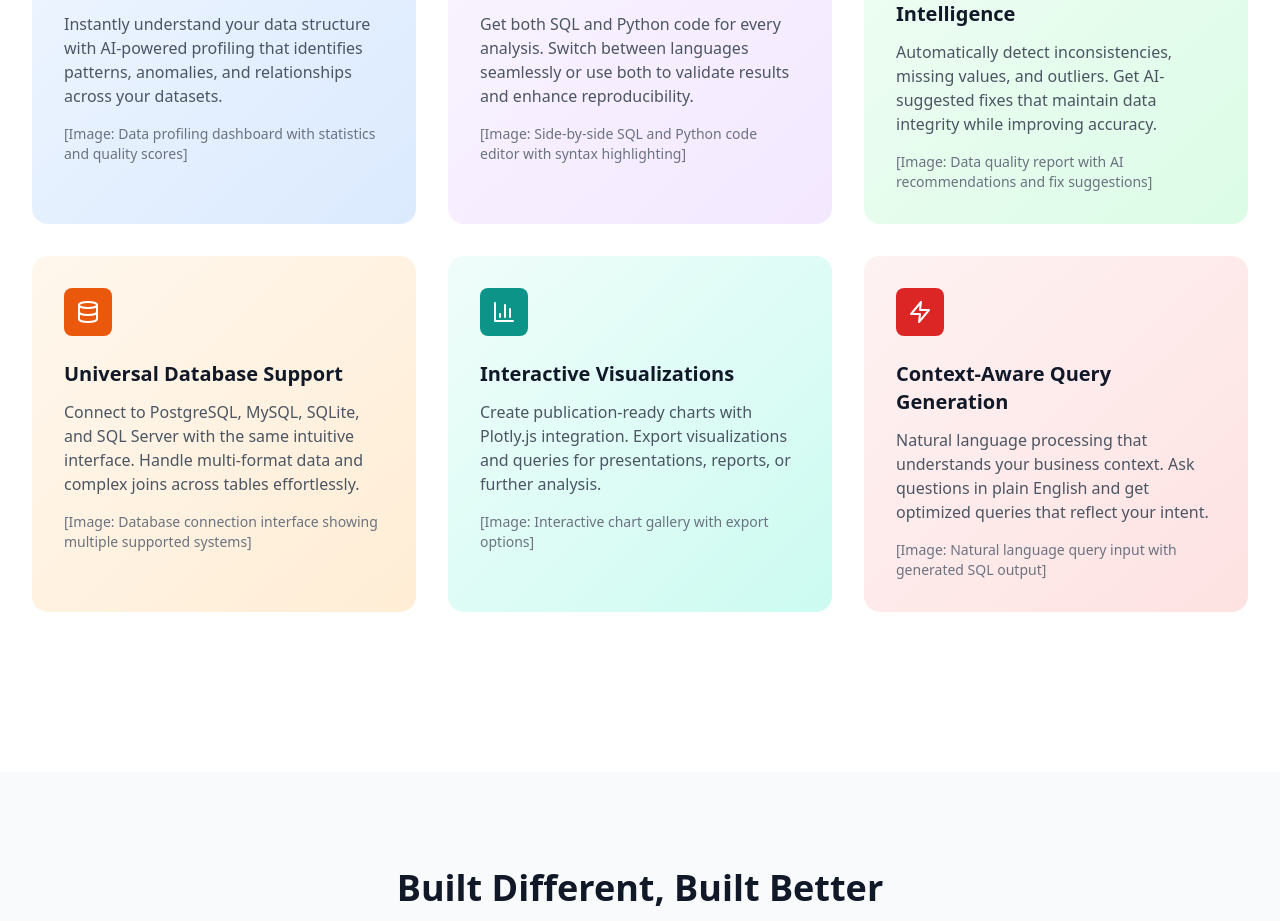
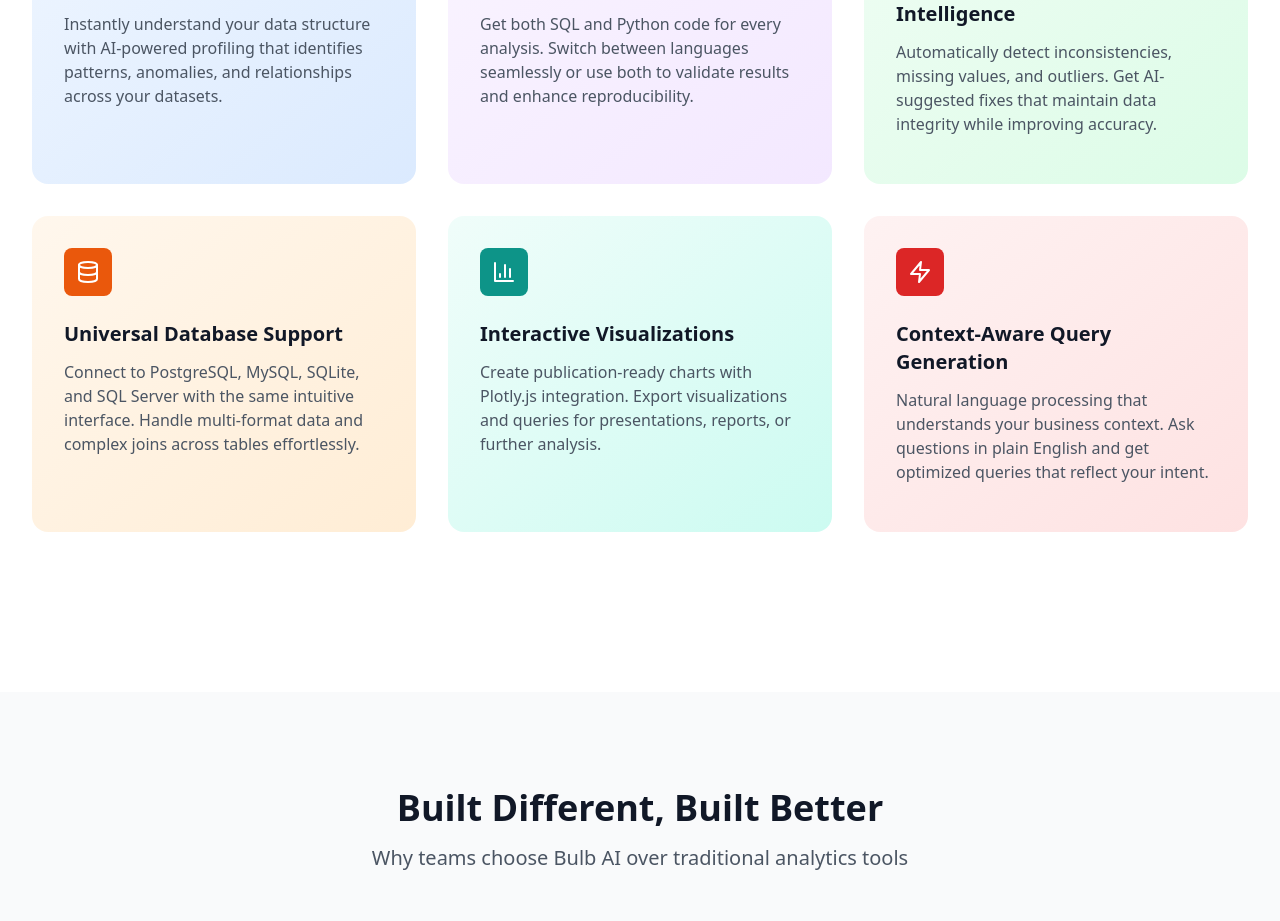
Before and after one commit to Joshua-Osar/Bulb_AI-main, a React (Vite) app in the folder Bulb_AI-main/: page / in a window 1280 px wide. Shown: the part 1163-2084 px from the top of the page. Built offline with nearby package versions, Linux system fonts and the light colour scheme.

Commit message:
Update App.tsx

```diff
--- a/Bulb_AI-main/src/App.tsx
+++ b/Bulb_AI-main/src/App.tsx
@@ -108,7 +108,7 @@ function App() {
                 anomalies, and relationships across your datasets.
               </p>
               <div className="mt-4 text-sm text-gray-500">
-                [Image: Data profiling dashboard with statistics and quality scores]
+
               </div>
             </div>
 
@@ -123,7 +123,7 @@ function App() {
                 or use both to validate results and enhance reproducibility.
               </p>
               <div className="mt-4 text-sm text-gray-500">
-                [Image: Side-by-side SQL and Python code editor with syntax highlighting]
+
               </div>
             </div>
 
@@ -138,7 +138,7 @@ function App() {
                 that maintain data integrity while improving accuracy.
               </p>
               <div className="mt-4 text-sm text-gray-500">
-                [Image: Data quality report with AI recommendations and fix suggestions]
+
               </div>
             </div>
 
@@ -153,7 +153,7 @@ function App() {
                 Handle multi-format data and complex joins across tables effortlessly.
               </p>
               <div className="mt-4 text-sm text-gray-500">
-                [Image: Database connection interface showing multiple supported systems]
+
               </div>
             </div>
 
@@ -168,7 +168,7 @@ function App() {
                 queries for presentations, reports, or further analysis.
               </p>
               <div className="mt-4 text-sm text-gray-500">
-                [Image: Interactive chart gallery with export options]
+
               </div>
             </div>
 
@@ -183,7 +183,7 @@ function App() {
                 and get optimized queries that reflect your intent.
               </p>
               <div className="mt-4 text-sm text-gray-500">
-                [Image: Natural language query input with generated SQL output]
+
               </div>
             </div>
           </div>
```
